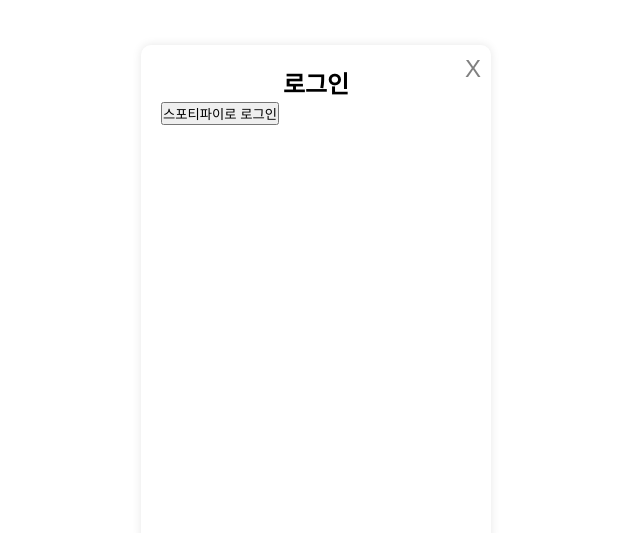
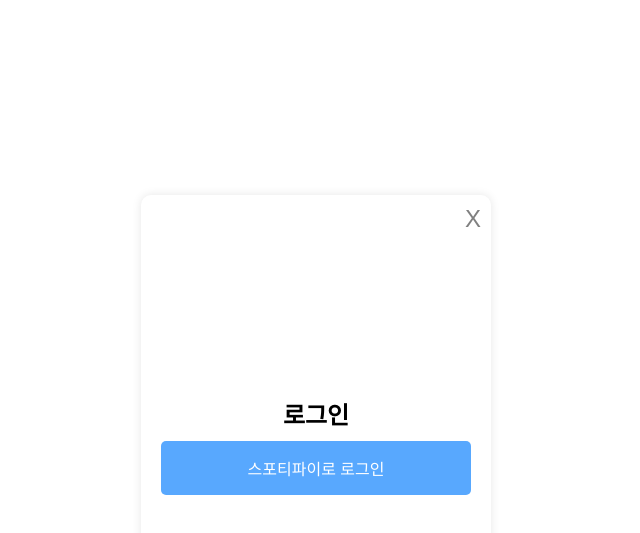
Before and after one commit to joonyoungchoi0801/melodypalette, a React (Create React App) app in the folder client/: page /RecommendationOptions in a window 1280 px wide. Shown: the part 105-638 px from the top of the page, without its empty margins (324-964 px from the left). Built offline with nearby package versions, Linux system fonts and the light colour scheme.

Commit message:
design: LoginPopup 로그인 버튼 css 수정

```diff
--- a/client/src/components/LoginPopup/LoginPopup.css
+++ b/client/src/components/LoginPopup/LoginPopup.css
@@ -16,11 +16,15 @@
   padding: 20px;
   border-radius: 10px;
   box-shadow: 0 0 10px rgba(0, 0, 0, 0.1);
-  position: absolute;
+  position: relative;
   width: 350px;
   height: 500px;
   z-index: 1001;
   overflow-y: auto;
+  display: flex;
+  flex-direction: column;
+  align-items: center;
+  justify-content: center;
 }
 
 .close-button {
@@ -37,3 +41,16 @@
 .login {
   text-align: center;
 }
+
+.login-button {
+  display: block;
+  background: #58a8fe;
+  color: white;
+  border: none;
+  padding: 15px;
+  border-radius: 5px;
+  cursor: pointer;
+  font-size: 16px;
+  margin-top: 10px;
+  width: 100%;
+}
--- a/client/src/components/LoginPopup/LoginPopup.js
+++ b/client/src/components/LoginPopup/LoginPopup.js
@@ -26,7 +26,7 @@
       <div className="login-popup">
         <button className="close-button" onClick={onClose}>X</button>
         <h2 className='login'>로그인</h2>
-        <button className="spotify-login-button" onClick={handleSpotifyLogin}>
+        <button className="login-button" onClick={handleSpotifyLogin}>
           스포티파이로 로그인
         </button>
       </div>
```
